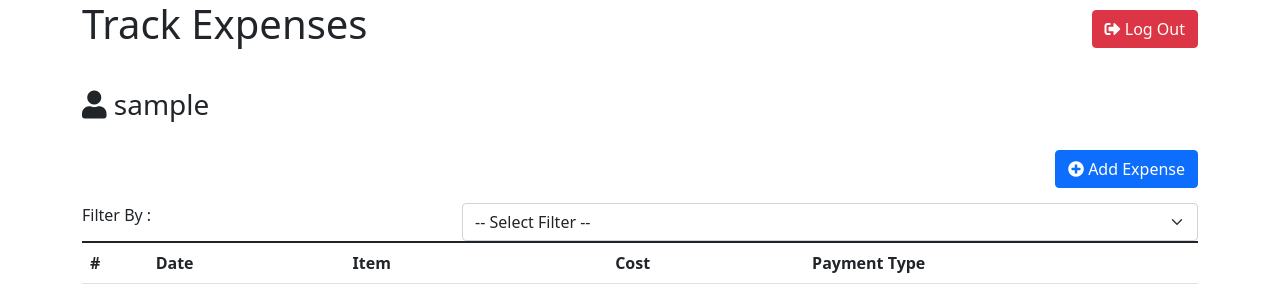
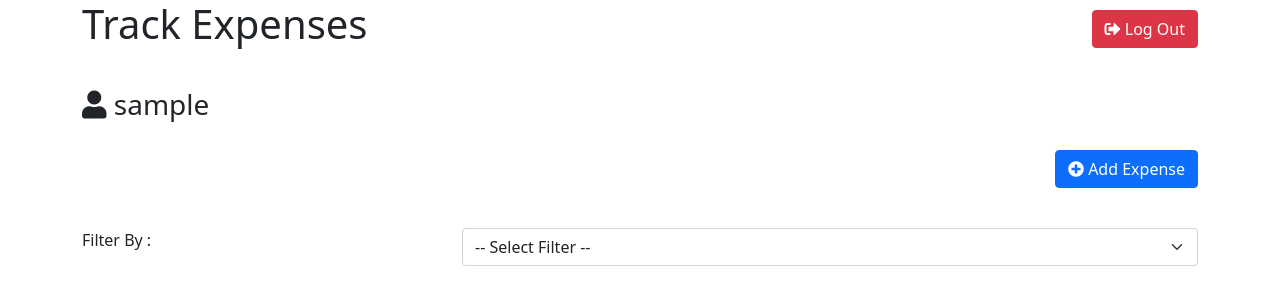
Before and after one commit to Batman08/ExpenseTracker, a PHP site: page /UserExpenses/TrackExpenses.php in a window 1280 px wide. Shown: the top 291 px of the page. Run offline with PHP 8.4, Linux system fonts and the light colour scheme; the visitor is signed in with stand-in values (Sample User, id 1); data that the repository does not hold is empty.

Commit message:
added padding style

```diff
--- a/src/MasterPages/Master.css
+++ b/src/MasterPages/Master.css
@@ -1,3 +1,7 @@
 .padBottom10{
     padding-bottom: 10px;
 }
+
+.padBottom25{
+    padding-bottom: 25px;
+}
```
